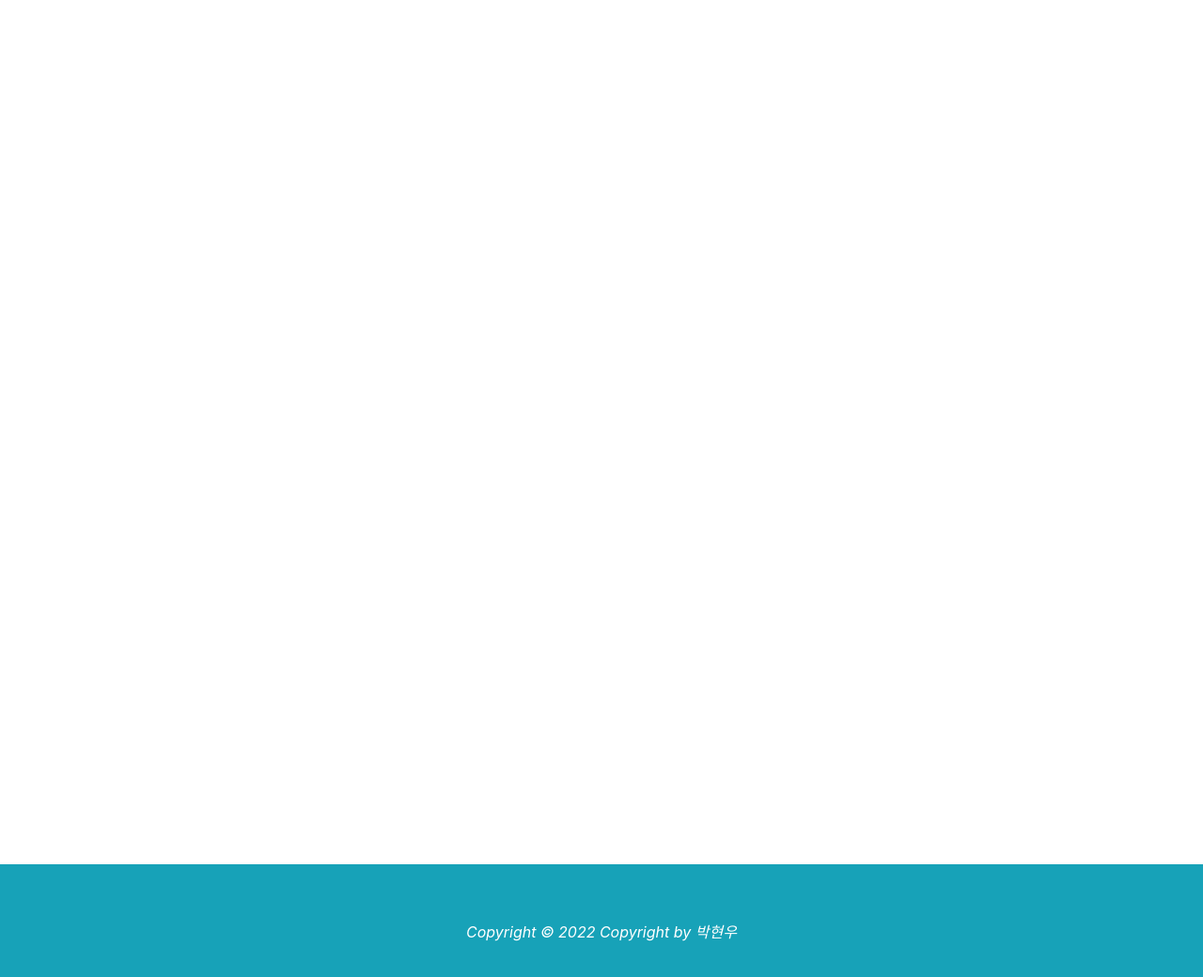
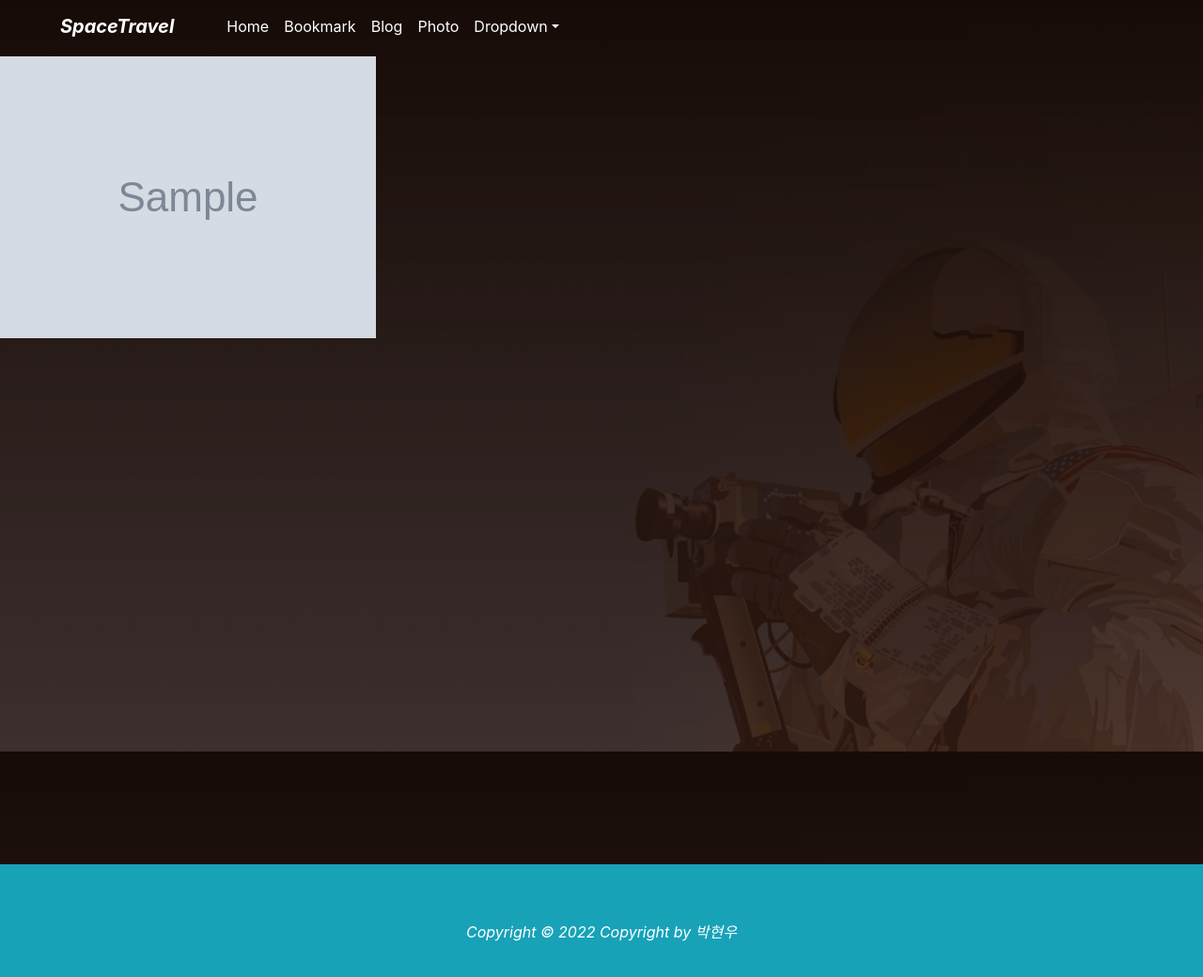
Before and after one commit to nikel4610/DjangoAndWeb, a Django app: template firstproject/mysite/photo/templates/photo/album_detail.html in a window 1280 px wide. Shown: the whole page at 94% size. Run offline with Django 3.2, Linux system fonts and the light colour scheme; the template is opened without the code that fills it: most values are stand-ins (such as "Sample title", 1, 10 or a date in 2020); grey boxes marked "Sample" are stand-in pictures; some libraries are stand-ins or nearby versions.

Commit message:
add more photo

```diff
--- a/firstproject/mysite/photo/templates/photo/album_detail.html
+++ b/firstproject/mysite/photo/templates/photo/album_detail.html
@@ -1,12 +1,20 @@
 {% extends "base.html" %}
-
+{% load static %}
 {% block title %}
 {% endblock %}
 
 {% block extra-style %}
+<link rel="stylesheet" href="{% static 'css/photo_detail.css' %}">
 {% endblock %}
 
 {% block content %}
+
+{% for photo in object.photo_set.all %}
+    <div>
+        <img class="img" src="{{ photo.image.url }}" alt="{{ photo }}">
+    </div>
+{% endfor %}
+
 {% endblock %}
 
 {% block extra-script %}
--- a/firstproject/mysite/photo/templates/photo/album_list.html
+++ b/firstproject/mysite/photo/templates/photo/album_list.html
@@ -18,12 +18,10 @@
     <div class="container px-5">
         <div class="row gx-5 align-items-center">
             <div class="col-lg-6 order-lg-1">
-                <div class="p-5">
                     <h5>
-                        <span class="name display-4">ALBUM: {{ object }}<br></span>
+                        <a class="name display-4" href="{% url 'photo:album_detail' object.id %}">ALBUM: {{ object }}</a>
                         <p class="description">{{ object.description }}<br></p>
                     </h5>
-                </div>
             </div>
             <div class="col-lg-6 order-lg-2">
                 <div class="p-5">
--- /dev/null
+++ b/firstproject/mysite/static/css/photo_detail.css
@@ -0,0 +1,6 @@
+body {
+    background-image: linear-gradient(rgb(22, 11, 7), rgba(47, 23, 15, 0.836)), url('../img/44.jpg');
+    background-attachment: fixed;
+    background-position: center;
+    background-size: cover;
+  }
--- a/firstproject/mysite/static/css/photo_list.css
+++ b/firstproject/mysite/static/css/photo_list.css
@@ -1,5 +1,5 @@
 body {
-    background-image: linear-gradient(rgb(22, 11, 7), rgba(47, 23, 15, 0.65)), url('../img/44.jpg');
+    background-image: linear-gradient(rgb(22, 11, 7), rgba(47, 23, 15, 0.836)), url('../img/44.jpg');
     background-attachment: fixed;
     background-position: center;
     background-size: cover;
```
